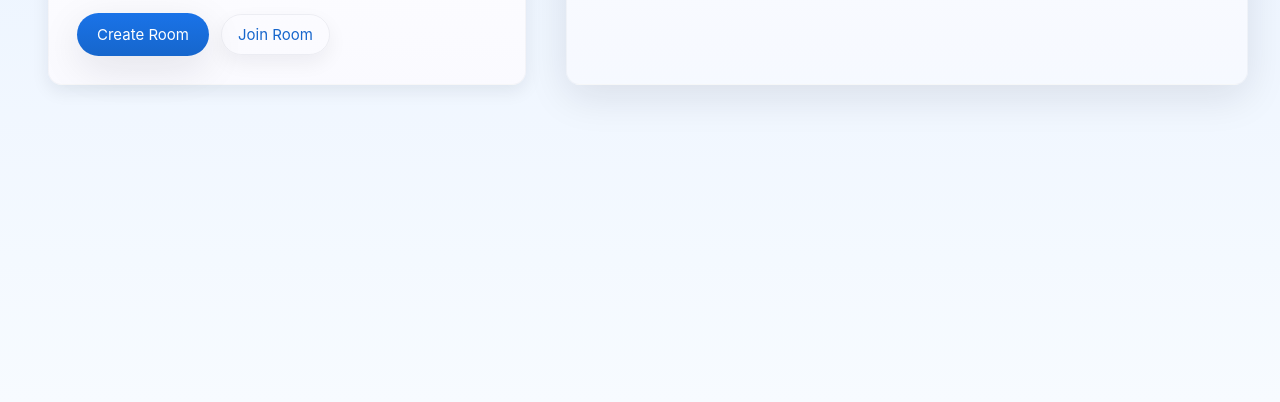
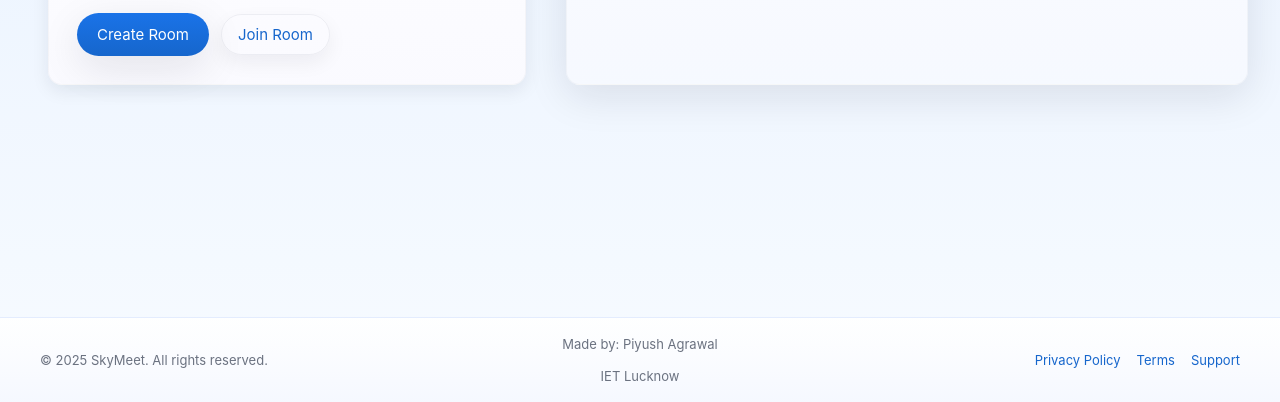
Before and after one commit to piyush2602/SkyMeet-Project, a plain HTML site: page client/meeting-home.html in a window 1280 px wide. Shown: the part 398-800 px from the top of the page. Drawn offline with Linux system fonts and the light colour scheme.

Commit message:
Update meeting home and meeting interface layout

```diff
--- a/client/meeting-home.html
+++ b/client/meeting-home.html
@@ -473,6 +473,69 @@
         display: none;
       }
     }
+
+    /* ===== Footer Styles ===== */
+    .app-footer {
+      margin-top: auto;
+      width: 100%;
+      background: linear-gradient(180deg, rgba(255, 255, 255, 0.95), rgba(245, 248, 255, 0.95));
+      border-top: 1px solid rgba(26, 95, 232, 0.08);
+      padding: 18px 20px;
+      box-sizing: border-box;
+    }
+
+    .footer-content {
+      max-width: 1200px;
+      margin: 0 auto;
+      display: flex;
+      align-items: center;
+      justify-content: space-between;
+      gap: 12px;
+      flex-wrap: wrap;
+    }
+
+    .footer-left {
+      font-size: 13px;
+      color: var(--muted);
+      flex: 1;
+    }
+
+    .footer-center {
+      text-align: center;
+      color: var(--muted);
+      font-size: 13px;
+    }
+
+    .footer-right {
+      display: flex;
+      gap: 16px;
+      flex-wrap: wrap;
+      flex: 1;
+      justify-content: flex-end;
+    }
+
+    .footer-right a {
+      text-decoration: none;
+      font-size: 13px;
+      color: var(--accent-700);
+      transition: opacity 0.2s ease;
+    }
+
+    .footer-right a:hover {
+      opacity: 0.7;
+    }
+
+    /* Mobile footer tweak */
+    @media (max-width: 600px) {
+      .footer-content {
+        flex-direction: column;
+        text-align: center;
+      }
+
+      .footer-right {
+        justify-content: center;
+      }
+    }
   </style>
 </head>
 
@@ -576,6 +639,24 @@
 
   <!-- PWA Registration -->
   <script src="pwa-register.js"></script>
+  <footer class="app-footer">
+    <div class="footer-content">
+      <div class="footer-left">
+        © 2025 SkyMeet. All rights reserved.
+      </div>
+      <div class="footer-center">
+        Made by: Piyush Agrawal <br><br>
+        IET Lucknow
+      </div>
+
+      <div class="footer-right">
+        <a href="#">Privacy Policy</a>
+        <a href="#">Terms</a>
+        <a href="#">Support</a>
+      </div>
+    </div>
+  </footer>
+
 </body>
 
 </html>
```
Also changed, not shown: client/meeting.html (+4 -0 lines).
